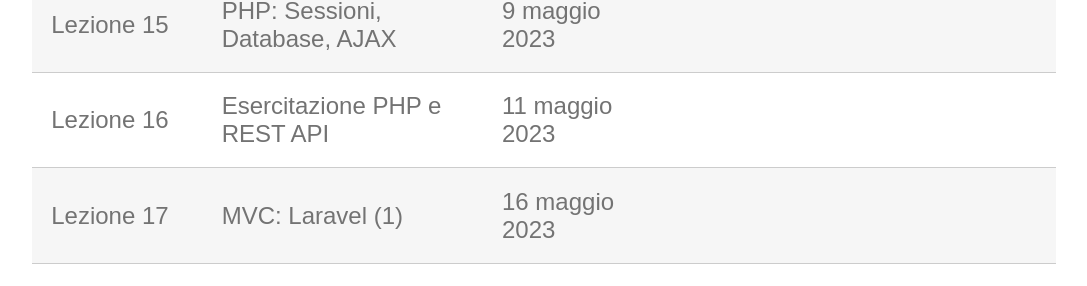
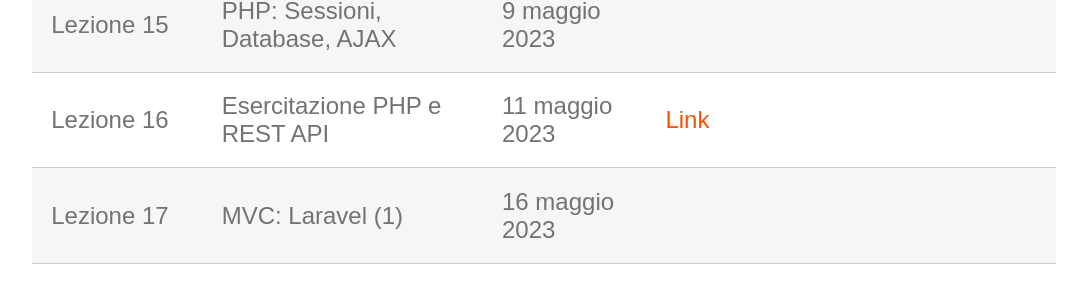
Before and after one commit to perceivelab/wp-al-23, a Jekyll site: the page built from lezioni.md, in a window 1280 px wide and 900 px high, scrolled down 1663 px. Shown: the part 154-440 px from the top of the window, without its empty margins (96-1183 px from the left). Built offline with Jekyll 4.4.1, drawn with Linux system fonts in a browser that asks for light colours; our own code applies the rules of GitHub Pages for plain Markdown files.

Commit message:
Updated lezioni

```diff
--- a/lezioni.md
+++ b/lezioni.md
@@ -23,7 +23,7 @@ layout: page
 | Lezione 13   | PHP                              | 20 aprile 2023 | [Link (PHP)](https://studentiunict-my.sharepoint.com/:b:/g/personal/simone_palazzo_unict_it/EYkUhw2ekV5OlArdFMLH-K4Bx_-tO_mRCCv6iXoPay4GSA?e=zGfWBh) + [Link (XAMPP)](https://studentiunict-my.sharepoint.com/:b:/g/personal/simone_palazzo_unict_it/EUJCY5omGdVBvQhYA2PTlHsBtEwa40Lxh8OWFzVF00AEGw?e=efrbFb) | [Link](https://studentiunict-my.sharepoint.com/:u:/g/personal/simone_palazzo_unict_it/EazJPtirWkNBsEUBS8eORscB86ZdTIo2ShVKSPwfYrDqCw?e=nDTIfv) |
 | Lezione 14   | PHP: Sessioni, Database, AJAX    | 27 aprile 2022 | [Link](https://studentiunict-my.sharepoint.com/:b:/g/personal/simone_palazzo_unict_it/EYBtg_xxJ7hHt2LCtD3DLA8Bwaq82y9pg6bfPPLjIl2LgQ?e=oTVuno) | [Link](https://studentiunict-my.sharepoint.com/:u:/g/personal/simone_palazzo_unict_it/EZ-wpXYmyvhJmSZgX-uJzkwBz6Ksq_FAM-HwrBIlFSkfTg?e=LKgr7p) |
 | Lezione 15   | PHP: Sessioni, Database, AJAX    | 9 maggio 2023  |
-| Lezione 16   | Esercitazione PHP e REST API     | 11 maggio 2023 | |
+| Lezione 16   | Esercitazione PHP e REST API     | 11 maggio 2023 | [Link](https://drive.google.com/file/d/1gF_6bmg4vOW-2pNwwo9qrj_WpEi2TIlg/view?usp=sharing) |
 | Lezione 17   | MVC: Laravel (1)                 | 16 maggio 2023 | |
 | Lezione 18   | MVC: Laravel (2)                 | 23 maggio 2023 | |
 | Lezione 19   | Esercitazione Laravel            | 25 maggio 2023 | |
```
